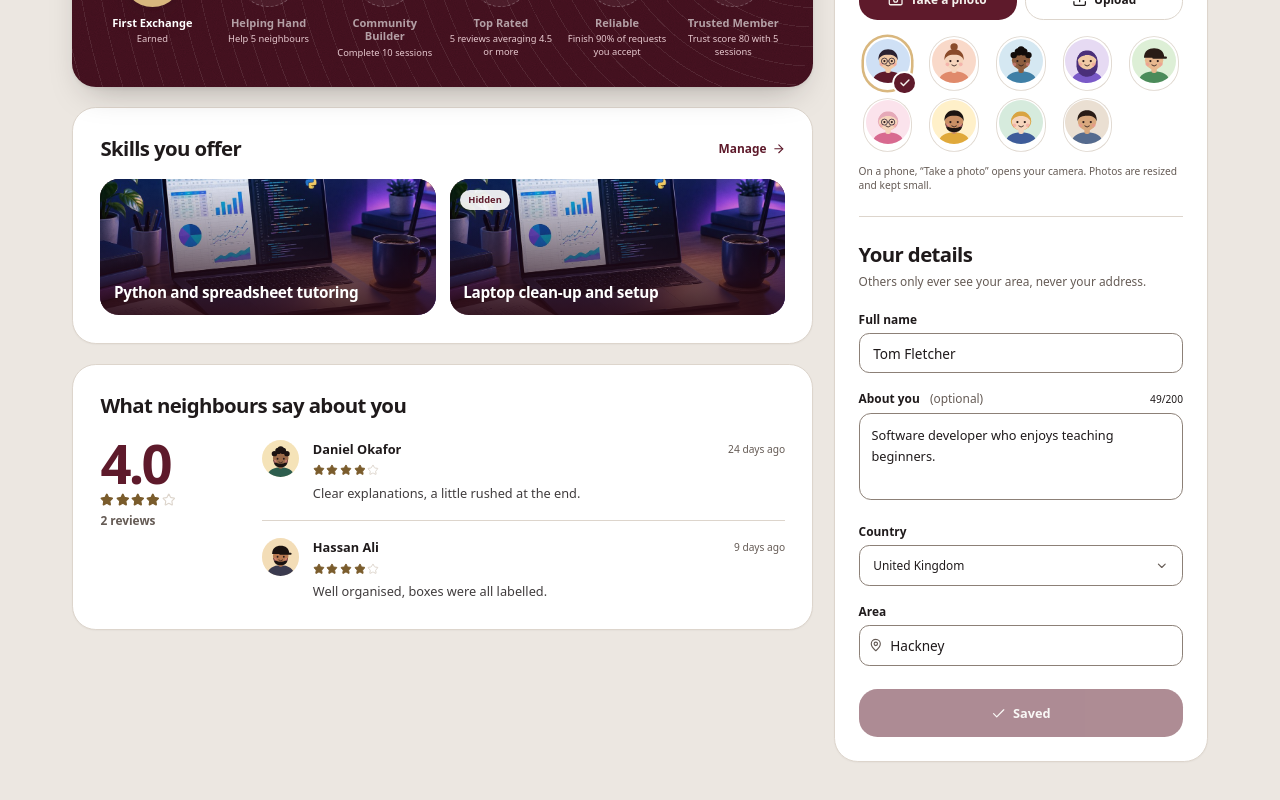
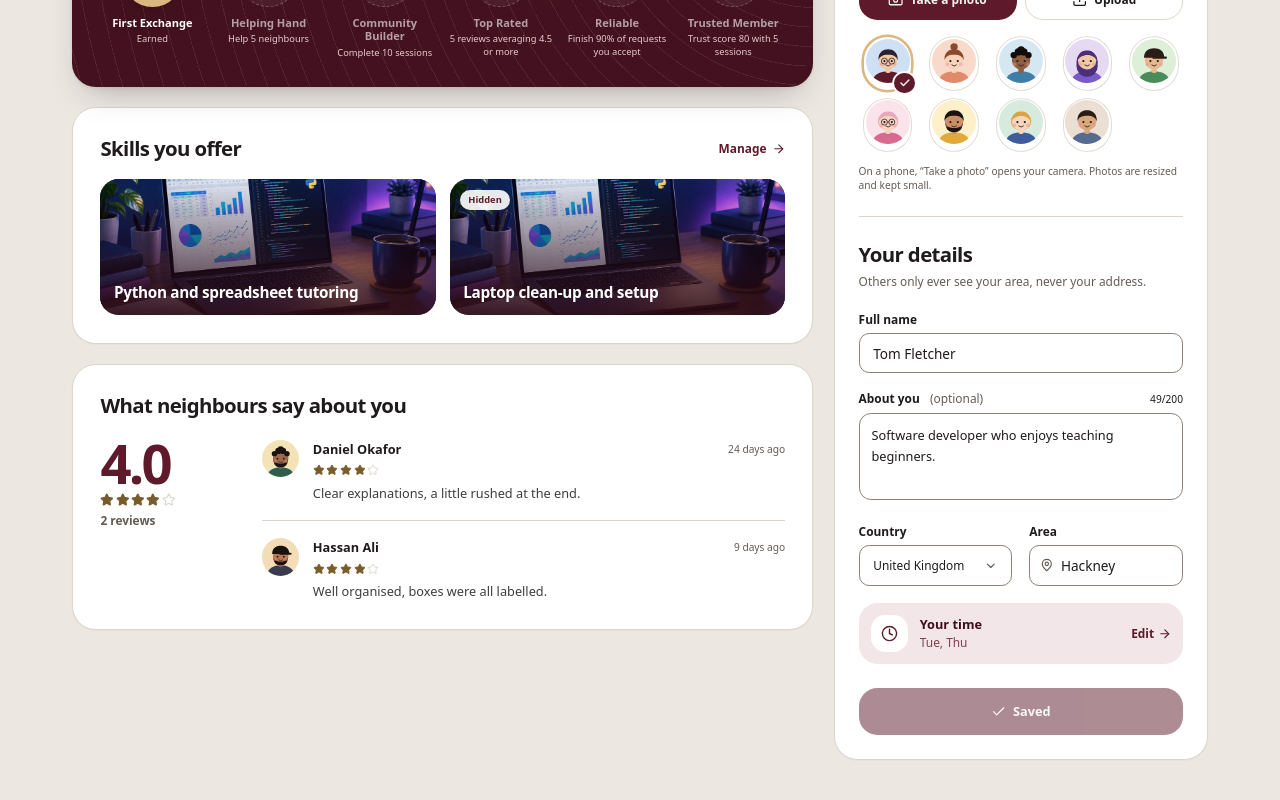
Before and after one commit to kaxlon33/TimeBank_Connect, a React (Vite) app in the folder apps/web/: page /profile in a window 1280 px wide. Shown: the part 547-1347 px from the top of the page. Built offline with nearby package versions, Linux system fonts and the light colour scheme.

Commit message:
style(web): country and area side by side with a link to weekly hours below (#11)

```diff
--- a/apps/web/src/features/profile/ProfileForm.tsx
+++ b/apps/web/src/features/profile/ProfileForm.tsx
@@ -1,5 +1,6 @@
 import { useState, type FormEvent } from 'react'
-import { Check, Loader2 } from 'lucide-react'
+import { Link } from 'react-router-dom'
+import { ArrowRight, Check, Clock, Loader2 } from 'lucide-react'
 import { toast } from 'sonner'
 import { AreaAutocomplete } from '@/components/AreaAutocomplete'
 import { CountrySelect } from '@/components/CountrySelect'
@@ -12,6 +13,13 @@ import type { User } from '@/types'
 type Errors = Partial<Record<'name' | 'bio' | 'country' | 'area', string>>
 
 const BIO_MAX = 200
+const DAYS = ['Sun', 'Mon', 'Tue', 'Wed', 'Thu', 'Fri', 'Sat']
+const WEEK_ORDER = [1, 2, 3, 4, 5, 6, 0]
+
+function hoursSummary(user: User) {
+  const days = WEEK_ORDER.filter((d) => user.availability.some((s) => s.weekday === d))
+  return days.length ? days.map((d) => DAYS[d]).join(', ') : 'Not set yet'
+}
 
 export function ProfileForm({ user }: { user: User }) {
   const initial = {
@@ -77,7 +85,17 @@ export function ProfileForm({ user }: { user: User }) {
           />
         </Field>
 
-        <Field id="profile-bio" label="About you" error={errors.bio} optional status={<span>{form.bio.length}/{BIO_MAX}</span>}>
+        <Field
+          id="profile-bio"
+          label="About you"
+          error={errors.bio}
+          optional
+          status={
+            <span>
+              {form.bio.length}/{BIO_MAX}
+            </span>
+          }
+        >
           <textarea
             id="profile-bio"
             value={form.bio}
@@ -90,7 +108,7 @@ export function ProfileForm({ user }: { user: User }) {
           />
         </Field>
 
-        <div className="space-y-5">
+        <div className="grid gap-5 sm:grid-cols-2">
           <Field id="profile-country" label="Country" error={errors.country}>
             <CountrySelect
               id="profile-country"
@@ -111,6 +129,22 @@ export function ProfileForm({ user }: { user: User }) {
             />
           </Field>
         </div>
+        <Link
+          to="/hours"
+          className="group flex items-center gap-3.5 rounded-2xl bg-primary-soft p-3.5 transition-colors hover:bg-primary-soft/70"
+        >
+          <span className="grid size-11 shrink-0 place-items-center rounded-xl bg-card text-wine-700">
+            <Clock className="size-5" aria-hidden="true" />
+          </span>
+          <span className="min-w-0 flex-1">
+            <span className="block text-[15px] font-bold text-wine-800">Your time</span>
+            <span className="block truncate text-sm text-wine-700/80">{hoursSummary(user)}</span>
+          </span>
+          <span className="flex items-center gap-1 text-sm font-bold text-wine-700">
+            Edit
+            <ArrowRight className="nudge size-4" aria-hidden="true" />
+          </span>
+        </Link>
       </div>
 
       <button
```
